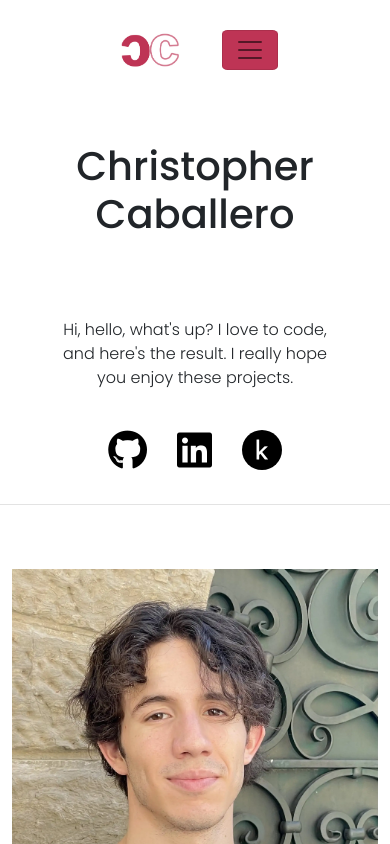
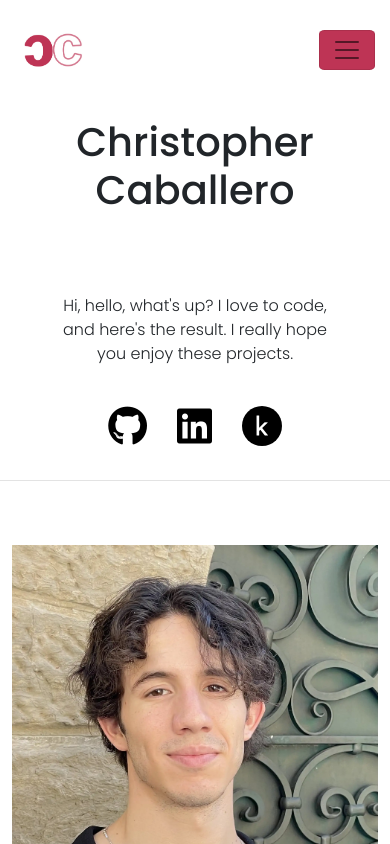
Before and after one commit to chris-caballero/Portfolio-Website, a React (Create React App) app in the folder portfolio-website/: page / in a window 390 px wide. Shown: the top 844 px of the page. Built offline with nearby package versions, Linux system fonts and the light colour scheme.

Commit message:
fix navbar for mobile

```diff
--- a/portfolio-website/src/App.css
+++ b/portfolio-website/src/App.css
@@ -40,22 +40,52 @@ a {
     position: sticky;
     top: 0;
     z-index: 100;
-    height: 7rem;
+    height: 70;
+    box-shadow: none;
+    background-color: white;
 }
 
 .green {
     color: var(--color-003);
 }
 
-
-
 /* NAVBAR STYLING */
 
 .navbar {
     padding-top: 1.25rem;
-    padding-left: 100px;
-    padding-right: 100px;
+    margin: 0 auto;
+    background-color: white;
     transition: padding 0.4s ease;
+}
+
+@media (max-width: 990px) {
+    .navbar {
+        padding-left: 0.2rem;
+        padding-right: 0.2rem;
+    }
+}
+
+.navbar-container {
+    max-width: 1400px;
+}
+
+@media (max-width: 1400px) {
+    .navbar {
+        max-width: 1200px;
+    }
+}
+
+@media (max-width: 1200px) {
+    .navbar {
+        max-width: 1000px;
+    }
+}
+
+@media (max-width: 990px) {
+    .navbar {
+        padding-left: 0.2rem;
+        padding-right: 0.2rem;
+    }
 }
 
 #logo {
--- a/portfolio-website/src/components/Header.js
+++ b/portfolio-website/src/components/Header.js
@@ -21,6 +21,7 @@ const Header = () => {
   // Effect to update the header on scroll
   useEffect(() => {
     const navbar = document.querySelector(".navbar");
+    const header = document.querySelector(".header-class");
 
     // Scroll event handler
     const handleScroll = () => {
@@ -29,11 +30,12 @@ const Header = () => {
 
       // Update header styles based on scroll position
       if (shrink) {
-        navbar.style.backgroundColor = "white";
         navbar.style.paddingTop = "0";
+        header.style.boxShadow = "-20px 25px 50px 10px rgba(158, 158, 158, 0.3)";
+
       } else {
-        navbar.style.backgroundColor = "white";
         navbar.style.paddingTop = "1.25rem";
+        header.style.boxShadow = "none";
       }
     }
 
@@ -49,9 +51,9 @@ const Header = () => {
   // The header class contains the navbar for moving around the page (single page implementation)
 
   return (
-    <header className="header-class align-items-center">
-      <nav className="navbar navbar-expand-lg navbar-light">
-        <div className="container d-flex">
+    <header className="header-class justify-content-center">
+      <nav className="navbar navbar-expand-lg navbar-light navbar-container">
+        <div className="container d-flex justify-content-between">
           {/* Logo */}
           <a href="/" className="navbar-brand"><img src="/imgs/logo.png" alt="Logo" id="logo" /></a>
 
--- a/portfolio-website/src/pages/Home.js
+++ b/portfolio-website/src/pages/Home.js
@@ -133,6 +133,7 @@ const Home = () => {
             category="Word Embeddings, Natural Language Processing (NLP), Data Visualization"
             date="January 2022"
             githubLink="https://github.com/chris-caballero/Skip-Gram-Implementation"
+            dockerLink="https://hub.docker.com/repository/docker/chrismcaballero/skip-gram-notebook/general"
             imgSrc="/imgs/skip-gram-slow-min.gif"
             imgAlt="Skip Gram Implementation"
             imgID="skip-gram-img"
```
Also changed, not shown: 1 other file (tests, documents, lock files or other folders).
